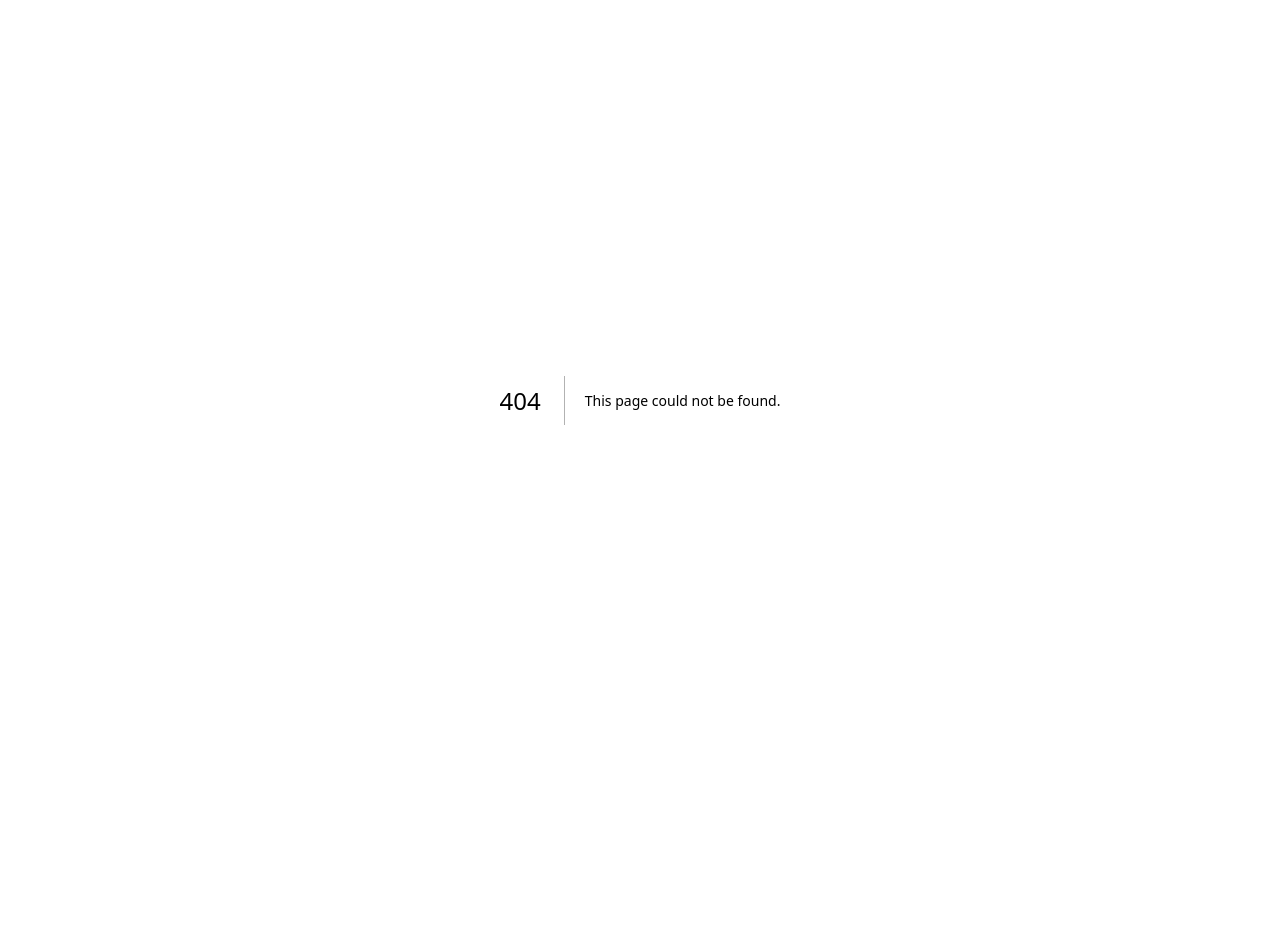
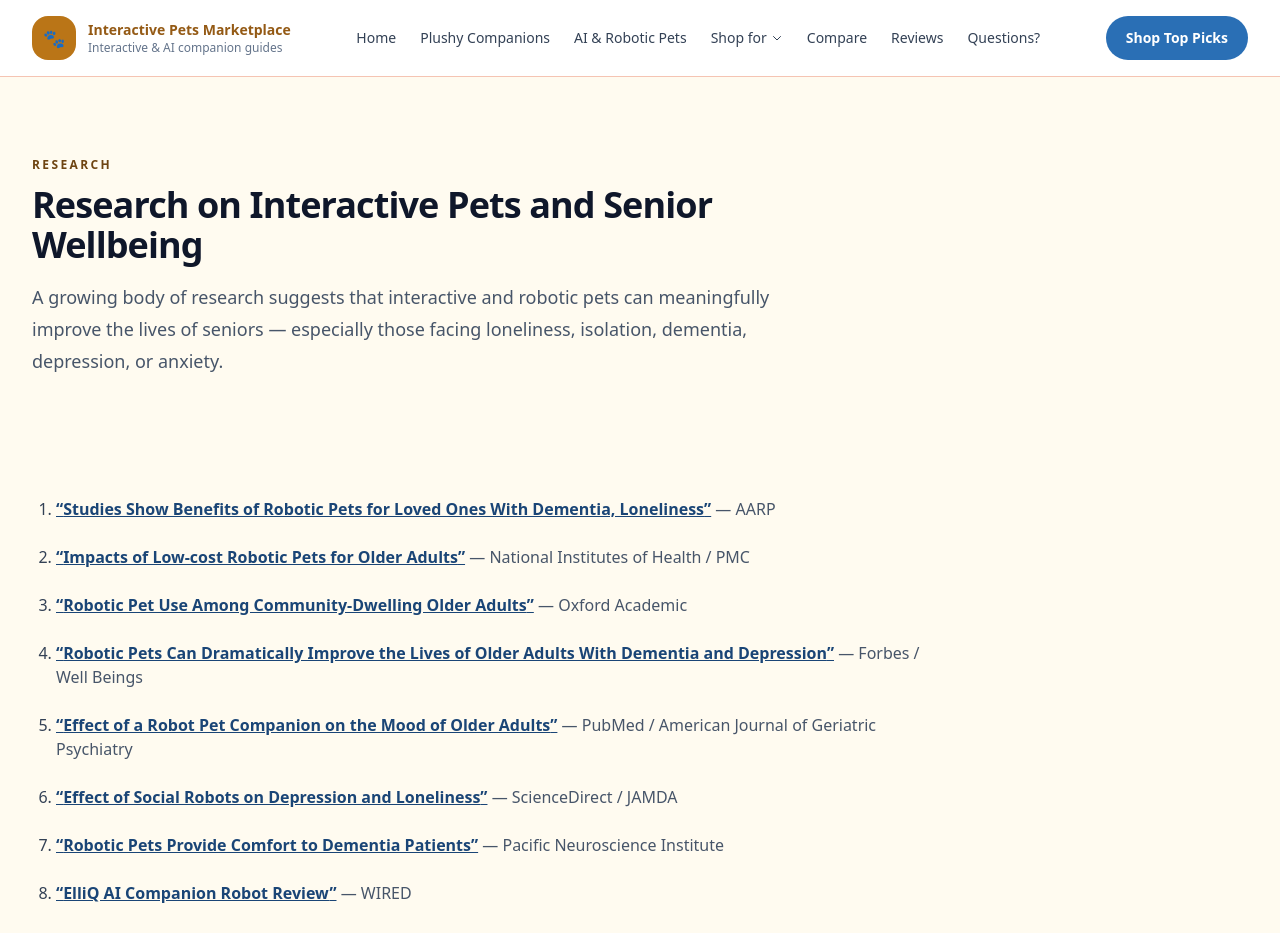
Before and after one commit to timsthomasson-cpu/Interactive-Pet-Marketplace, a Next.js app: page /senior-research in a window 1280 px wide. Before the commit this address had no page. Shown: the top 933 px of the page. Before the commit the page ends 800 px from the top, so only its background shows below. Built offline with nearby package versions, Linux system fonts and the light colour scheme.

Commit message:
Warm golden redesign, product images, layout cleanup

```diff
--- a/app/best-for-seniors/page.tsx
+++ b/app/best-for-seniors/page.tsx
@@ -1,9 +1,9 @@
 import { PageShell } from "@/components/layout";
 import { products } from "@/components/site-data";
 import { ProductCard } from "@/components/product-card";
-import { SectionHeading } from "@/components/ui";
 import { CompareTable, TrustBoxesRow } from "@/components/sections";
+import Link from "next/link";
 export default function SeniorsPage() {
   const picks = products.filter((p)=>p.bestFor.some((tag)=>["Seniors","Senior loved ones","Gift buyers"].includes(tag)));
-  return <PageShell><section className="pt-14 pb-6 sm:pt-16 sm:pb-7 lg:pt-20 lg:pb-10"><div className="container-shell"><SectionHeading eyebrow="Senior-friendly picks" title="Best smart pets for seniors and senior loved ones." text="This page is structured for adult children shopping for parents, as well as older buyers who want companionship with minimal complexity." /></div></section><TrustBoxesRow /><section className="section-pad pt-0"><div className="container-shell"><div className="grid gap-6 lg:grid-cols-3">{picks.map((product)=><ProductCard key={product.slug} product={product} />)}</div></div></section><CompareTable items={picks} title="Senior picks at a glance" text="Quickly scan type, audience, highlight, rating, and price." /></PageShell>;
+  return <PageShell><section className="pt-14 pb-6 sm:pt-16 sm:pb-7 lg:pt-20 lg:pb-10"><div className="container-shell"><div className="max-w-3xl"><p className="eyebrow">Senior-friendly picks</p><h2 className="mt-3 text-3xl font-bold tracking-tight text-slate-900 sm:text-4xl">Best smart pets for seniors and senior loved ones.</h2><p className="mt-4 text-lg leading-8 text-slate-600">This page is structured for adult children shopping for parents, as well as older buyers who want companionship with minimal complexity.</p><p className="mt-4 text-lg leading-8 text-slate-600">Research has shown that Interactive Pets can improve the lives of seniors by reducing loneliness and social isolation, as well as decreasing agitation and anxiety. (<Link href="/senior-research" className="underline text-trust-700 hover:text-trust-900">See a list of articles.</Link>)</p></div></div></section><TrustBoxesRow /><section className="section-pad pt-0"><div className="container-shell"><div className="grid gap-6 lg:grid-cols-3">{picks.map((product)=><ProductCard key={product.slug} product={product} />)}</div></div></section><CompareTable items={picks} title="Senior picks at a glance" text="Quickly scan type, audience, highlight, rating, and price." /></PageShell>;
 }
--- /dev/null
+++ b/app/senior-research/page.tsx
@@ -0,0 +1,60 @@
+import { PageShell } from "@/components/layout";
+import { SectionHeading } from "@/components/ui";
+import Link from "next/link";
+
+const articles: { title: string; source: string; url: string }[] = [
+  {
+    title: "Studies Show Benefits of Robotic Pets for Loved Ones With Dementia, Loneliness",
+    source: "AARP",
+    url: "https://www.aarp.org/caregiving/basics/robotic-companion-animals/"
+  },
+  {
+    title: "Impacts of Low-cost Robotic Pets for Older Adults",
+    source: "National Institutes of Health / PMC",
+    url: "https://pmc.ncbi.nlm.nih.gov/articles/PMC8082946/"
+  },
+  {
+    title: "Robotic Pet Use Among Community-Dwelling Older Adults",
+    source: "Oxford Academic",
+    url: "https://academic.oup.com/psychsocgerontology/article/75/9/2018/5891953"
+  },
+  {
+    title: "Robotic Pets Can Dramatically Improve the Lives of Older Adults With Dementia and Depression",
+    source: "Forbes / Well Beings",
+    url: "https://wellbeings.org/well-beings-x-forbes-robotic-pets-can-dramatically-improve-the-lives-of-older-adults-with-dementia-and-depression/"
+  },
+  {
+    title: "Effect of a Robot Pet Companion on the Mood of Older Adults",
+    source: "PubMed / American Journal of Geriatric Psychiatry",
+    url: "https://www.ajgponline.org/article/S1064-7481(25)00558-5/fulltext"
+  },
+  {
+    title: "Effect of Social Robots on Depression and Loneliness",
+    source: "ScienceDirect / JAMDA",
+    url: "https://www.jamda.com/article/S1525-8610(24)00176-2/fulltext"
+  },
+  {
+    title: "Robotic Pets Provide Comfort to Dementia Patients",
+    source: "Pacific Neuroscience Institute",
+    url: "https://www.pacificneuroscienceinstitute.org/blog/brain-health/robotic-pets-provide-comfort-to-dementia-patients/"
+  },
+  {
+    title: "ElliQ AI Companion Robot Review",
+    source: "WIRED",
+    url: "https://www.wired.com/review/elliq-ai-companion-robot/"
+  },
+  {
+    title: "Companion Robots to Mitigate Loneliness Among Older Adults",
+    source: "Frontiers in Psychology",
+    url: "https://www.frontiersin.org/articles/10.3389/fpsyg.2023.1106633/full"
+  },
+  {
+    title: "Wired for Companionship",
+    source: "The Gerontologist / Oxford Academic",
+    url: "https://academic.oup.com/gerontologist/article/65/12/gnaf219/8268528"
+  }
+];
+
+export default function SeniorResearchPage() {
+  return <PageShell><section className="pt-14 pb-6 sm:pt-16 sm:pb-7 lg:pt-20 lg:pb-10"><div className="container-shell"><SectionHeading eyebrow="Research" title="Research on Interactive Pets and Senior Wellbeing" text="A growing body of research suggests that interactive and robotic pets can meaningfully improve the lives of seniors — especially those facing loneliness, isolation, dementia, depression, or anxiety." /></div></section><section className="section-pad pt-0"><div className="container-shell"><ol className="space-y-6 list-decimal pl-6 max-w-4xl">{articles.map((article) => <li key={article.url} className="text-slate-700"><Link href={article.url} target="_blank" rel="noopener noreferrer" className="font-semibold text-trust-700 underline hover:text-trust-900">&ldquo;{article.title}&rdquo;</Link><span className="text-slate-600"> — {article.source}</span></li>)}</ol></div></section></PageShell>;
+}
--- a/components/site-data.ts
+++ b/components/site-data.ts
@@ -2,7 +2,7 @@
 // Run `npm run generate:products` to regenerate.
 // Source: Documentation/Product Matrix.xlsx + Documentation/product-details.json
 //
-// Generated: 2026-05-06T17:01:23.153Z
+// Generated: 2026-05-06T17:07:24.866Z
 
 export type ProductFlags = {
   gifts: boolean;
```
Also changed, not shown: 1 other file (tests, documents, lock files or other folders).
